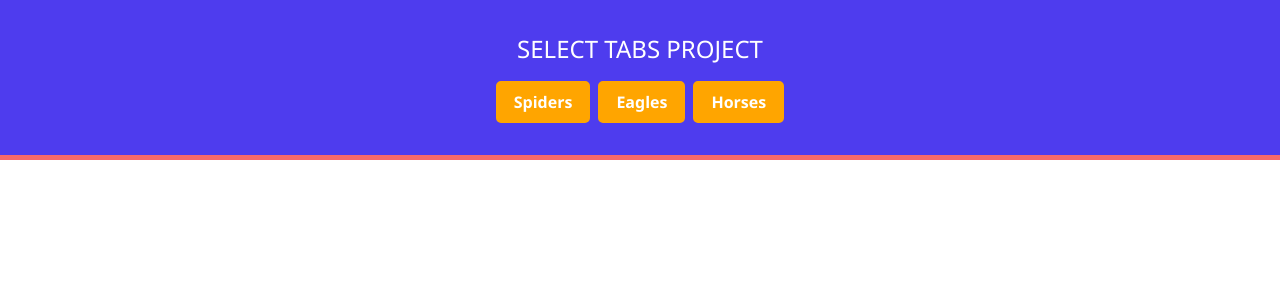
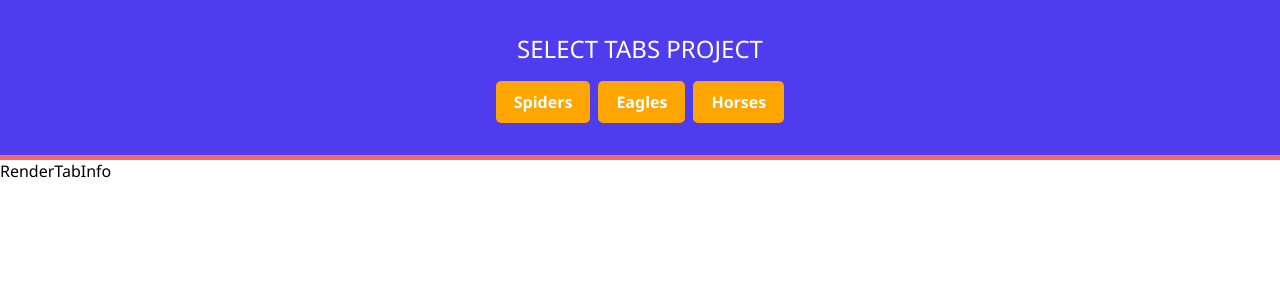
Before and after one commit to alisajad001/react-projects, a React (Vite) app in the folder 07 - Select tabs/: page / in a window 1280 px wide. Shown: the top 300 px of the page. Built offline with nearby package versions, Linux system fonts and the light colour scheme.

Commit message:
Add: RenderTabInfo in App

```diff
--- a/07 - Select tabs/src/App.jsx
+++ b/07 - Select tabs/src/App.jsx
@@ -1,9 +1,11 @@
 import Header from './components/Header';
+import RenderTabInfo from './components/RenderTabInfo';
 
 function App() {
   return (
     <div className="app">
       <Header />
+      <RenderTabInfo />
     </div>
   );
 }
```
